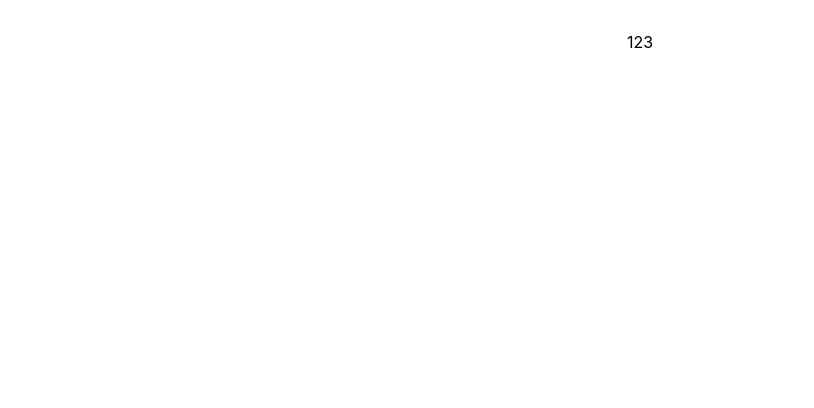
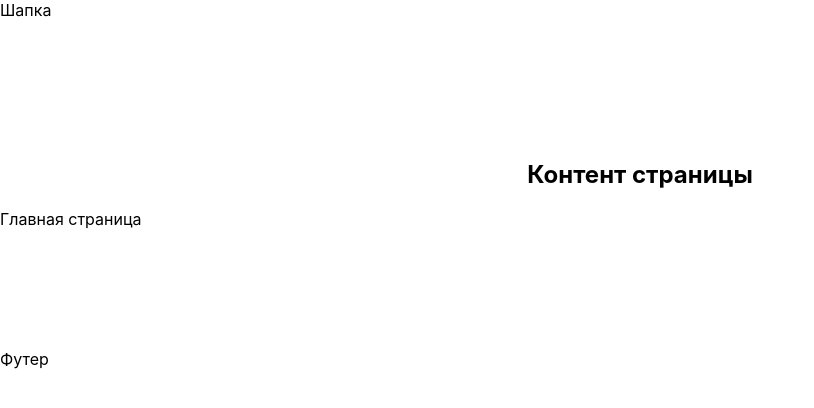
Before and after one commit to vitalyvitmens/blog, a React (Create React App) app in the folder my-app/: page / in a window 1280 px wide. Shown: the top 408 px of the page, without its empty margins (0-814 px from the left). Built offline with nearby package versions, Linux system fonts and the light colour scheme; a web font is replaced by a local one.

Commit message:
Реализовать основной компонент блога с роутингом

```diff
--- a/my-app/package.json
+++ b/my-app/package.json
@@ -14,7 +14,7 @@
 		"react-dom": "^18.2.0",
 		"react-hook-form": "^7.45.4",
 		"react-redux": "^8.1.2",
-		"react-router": "^6.15.0",
+		"react-router-dom": "^6.15.0",
 		"react-scripts": "5.0.1",
 		"redux": "^4.2.1",
 		"redux-thunk": "^2.4.2",
--- a/my-app/src/App.js
+++ /dev/null
@@ -1,15 +0,0 @@
-import styled from 'styled-components'
-
-const Div = styled.div`
-	text-align: center;
-`
-
-export const App = () => {
-	return (
-		<Div>
-			<i className="fa fa-calendar fa-2x"></i>
-			<div>123</div>
-			<i className="fa fa-camera-retro fa-3x"></i>
-		</Div>
-	)
-}
--- /dev/null
+++ b/my-app/src/blog.js
@@ -0,0 +1,34 @@
+import { Routes, Route } from 'react-router-dom'
+import styled from 'styled-components'
+
+const Content = styled.div`
+	padding: 120px 0;
+`
+
+const H2 = styled.h2`
+	text-align: center;
+`
+
+const Header = () => <div>Шапка</div>
+const Footer = () => <div>Футер</div>
+
+export const Blog = () => {
+	return (
+		<>
+			<Header />
+			<Content>
+				<H2>Контент страницы</H2>
+				<Routes>
+					<Route path="/" element={<div>Главная страница</div>} />
+					<Route path="/login" element={<div>Авторизация</div>} />
+					<Route path="/register" element={<div>Регистрация</div>} />
+					<Route path="/users" element={<div>Пользователи</div>} />
+					<Route path="/post" element={<div>Новая статья</div>} />
+					<Route path="/post/:postId" element={<div>Статья</div>} />
+					<Route path="*" element={<div>Ошибка</div>} />
+				</Routes>
+			</Content>
+			<Footer />
+		</>
+	)
+}
--- a/my-app/src/index.js
+++ b/my-app/src/index.js
@@ -1,12 +1,13 @@
 import React from 'react'
 import ReactDOM from 'react-dom/client'
+import { BrowserRouter } from 'react-router-dom'
+import { Blog } from './blog'
 import './index.css'
-import { App } from './App'
 
 const root = ReactDOM.createRoot(document.getElementById('root'))
 
 root.render(
-	<React.StrictMode>
-		<App />
-	</React.StrictMode>
+	<BrowserRouter>
+		<Blog />
+	</BrowserRouter>
 )
```
Also changed, not shown: 1 other file (tests, documents, lock files or other folders).
